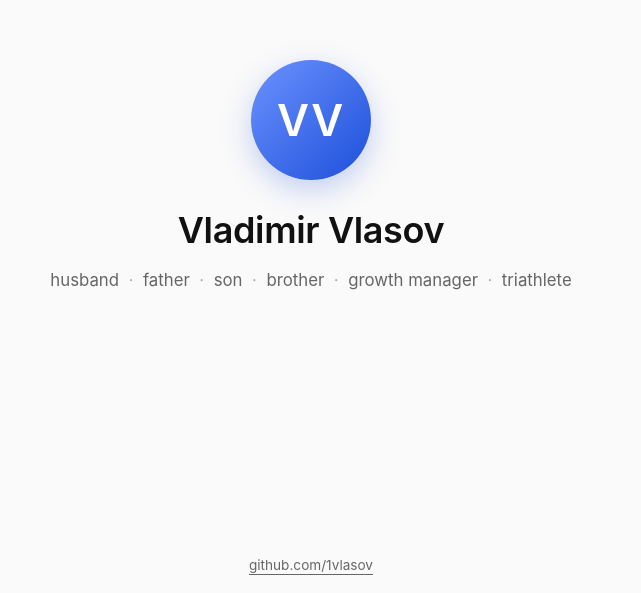
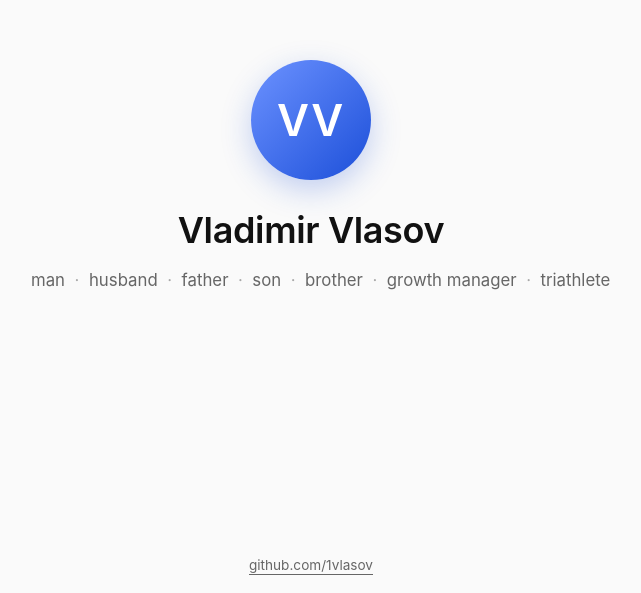
Before and after one commit to byvlasov/byvlasov.github.io, a plain HTML site: page index.html in a window 1280 px wide. Shown: the part 207-800 px from the top of the page, without its empty margins (329-970 px from the left). Drawn offline with Linux system fonts and the light colour scheme.

Commit message:
Add 'man' to bio

```diff
--- a/index.html
+++ b/index.html
@@ -99,7 +99,7 @@
       <div class="avatar" aria-hidden="true">VV</div>
       <h1>Vladimir Vlasov</h1>
       <p class="bio">
-        <span>husband</span><span>father</span><span>son</span><span>brother</span><span>growth manager</span><span>triathlete</span>
+        <span>man</span><span>husband</span><span>father</span><span>son</span><span>brother</span><span>growth manager</span><span>triathlete</span>
       </p>
     </div>
   </main>
```
